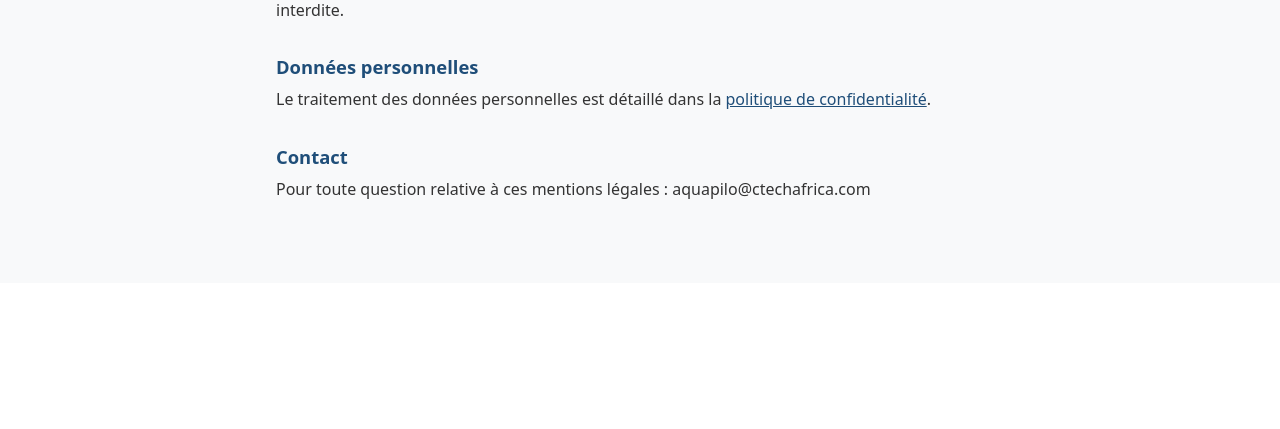
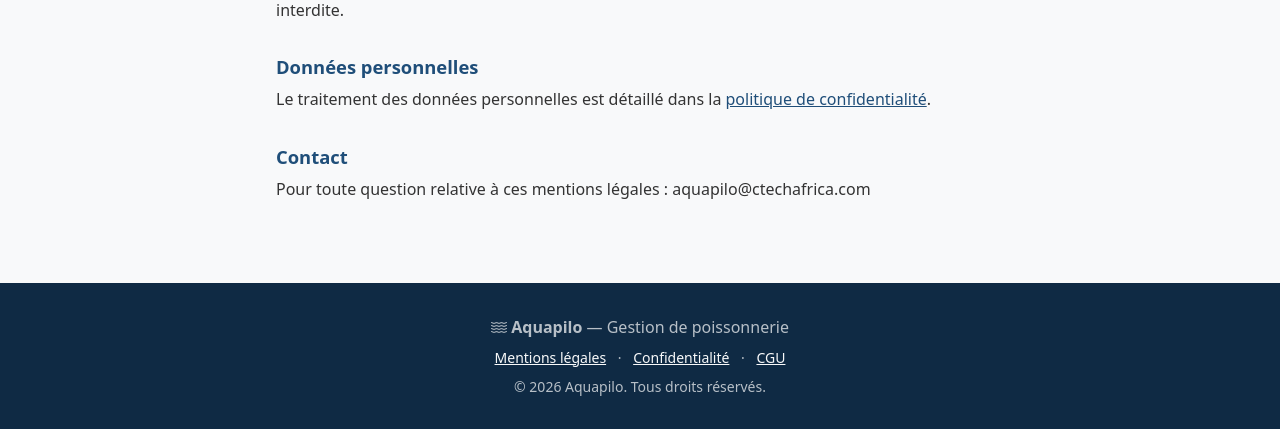
Before and after one commit to mentorkidz1-stack/aquapiloapp, a Flask app: page /mentions-legales in a window 1280 px wide. Shown: the part 658-1087 px from the top of the page. Before the commit the page ends 857 px from the top, so only its background shows below. Run offline with Flask 3, Linux system fonts and the light colour scheme.

Commit message:
Pages légales : ajoute le pied de page commun (liens + copyright)
Mentions légales, confidentialité et CGU se terminaient brutalement
sans pied de page. Ajoute le même footer que la landing page (liens
Mentions légales / Confidentialité / CGU + copyright), pour une
navigation cohérente entre les pages publiques.

Co-Authored-By: Claude Sonnet 5 <noreply@anthropic.com>

```diff
--- a/app/templates/legal/mentions_legales.html
+++ b/app/templates/legal/mentions_legales.html
@@ -49,4 +49,16 @@
   <h2>Contact</h2>
   <p>Pour toute question relative à ces mentions légales : aquapilo@ctechafrica.com</p>
 </div>
+
+<footer class="pied-page-publique text-center">
+  <div><i class="bi bi-water"></i> <strong>Aquapilo</strong> — Gestion de poissonnerie</div>
+  <div class="small mt-2">
+    <a href="{{ url_for('main.mentions_legales') }}" class="link-light text-decoration-underline">Mentions légales</a>
+    <span class="mx-2">·</span>
+    <a href="{{ url_for('main.confidentialite') }}" class="link-light text-decoration-underline">Confidentialité</a>
+    <span class="mx-2">·</span>
+    <a href="{{ url_for('main.cgu') }}" class="link-light text-decoration-underline">CGU</a>
+  </div>
+  <div class="small mt-2">© {{ annee }} Aquapilo. Tous droits réservés.</div>
+</footer>
 {% endblock %}
```
Also changed, not shown: app/templates/legal/cgu.html (+12 -0 lines), app/templates/legal/confidentialite.html (+12 -0 lines).
